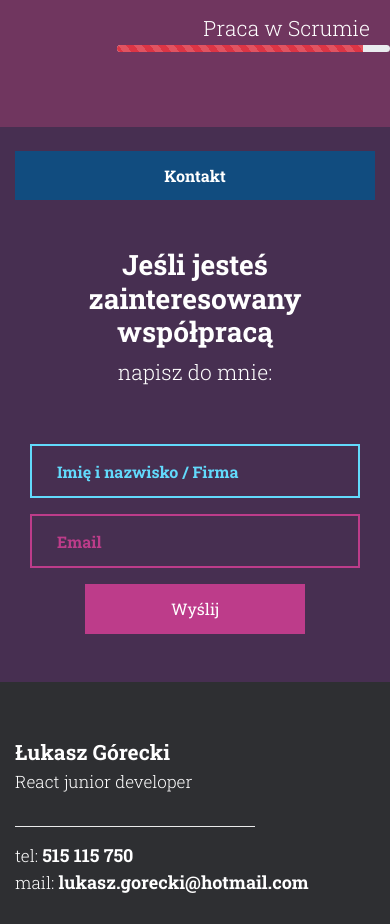
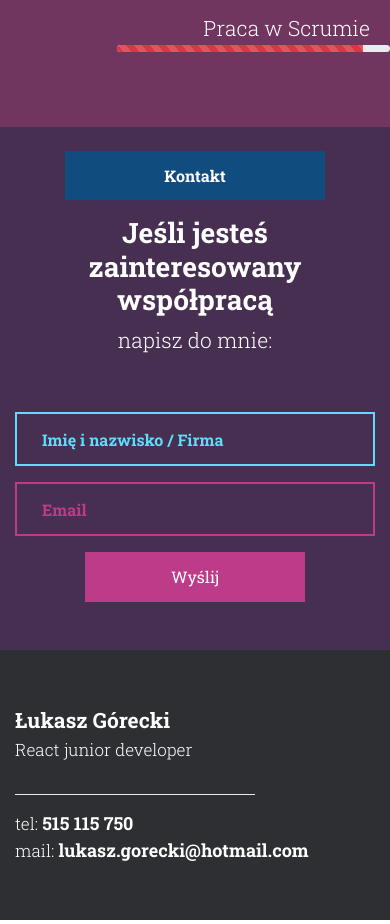
Before and after one commit to sq1fya/my-lp, a React (Create React App) app: page / in a window 390 px wide. Shown: the part 1800-2724 px from the top of the page. Built offline with nearby package versions, Linux system fonts and the light colour scheme.

Commit message:
style title section contact

```diff
--- a/src/components/section-contact/section-contact.js
+++ b/src/components/section-contact/section-contact.js
@@ -4,13 +4,13 @@ import "./section-contact.scss";
 class SectionContact extends Component {
   render() {
     return (
-      <section className="section-contact container-fluid">
+      <section className="section-contact container-fluid p-0">
         <div className="row">
           <div className="container">
-            <div className="title text-white mt-4">
+            <div className="title text-white mt-4 col-8 col-md-6">
               <h3>Kontakt</h3>
             </div>
-            <div className="col info-box text-white pt-5">
+            <div className="col info-box text-white pt-3">
               <h3>Jeśli jesteś zainteresowany współpracą</h3>
               <p>napisz do mnie:</p>
             </div>
--- a/src/components/section-contact/section-contact.scss
+++ b/src/components/section-contact/section-contact.scss
@@ -2,12 +2,13 @@
   .section-contact {
     .title {
       margin-top: -11px !important;
+      max-width: 375px !important;
     }
     .info-box {
       padding: 116px 0 0;
     }
     .form-box {
-      padding-bottom: 200px;
+      padding-bottom: 200px !important;
     }
   }
 }
@@ -21,7 +22,7 @@ $bg-color-pink: #bd3c8a;
   background-color: $bg-color-purple-dark;
   .title {
     margin: 0 auto;
-    max-width: 375px;
+    // max-width: 375px;
     background-color: $bg-color-blue;
     padding: 15px;
     // margin-top: -11px;
```
